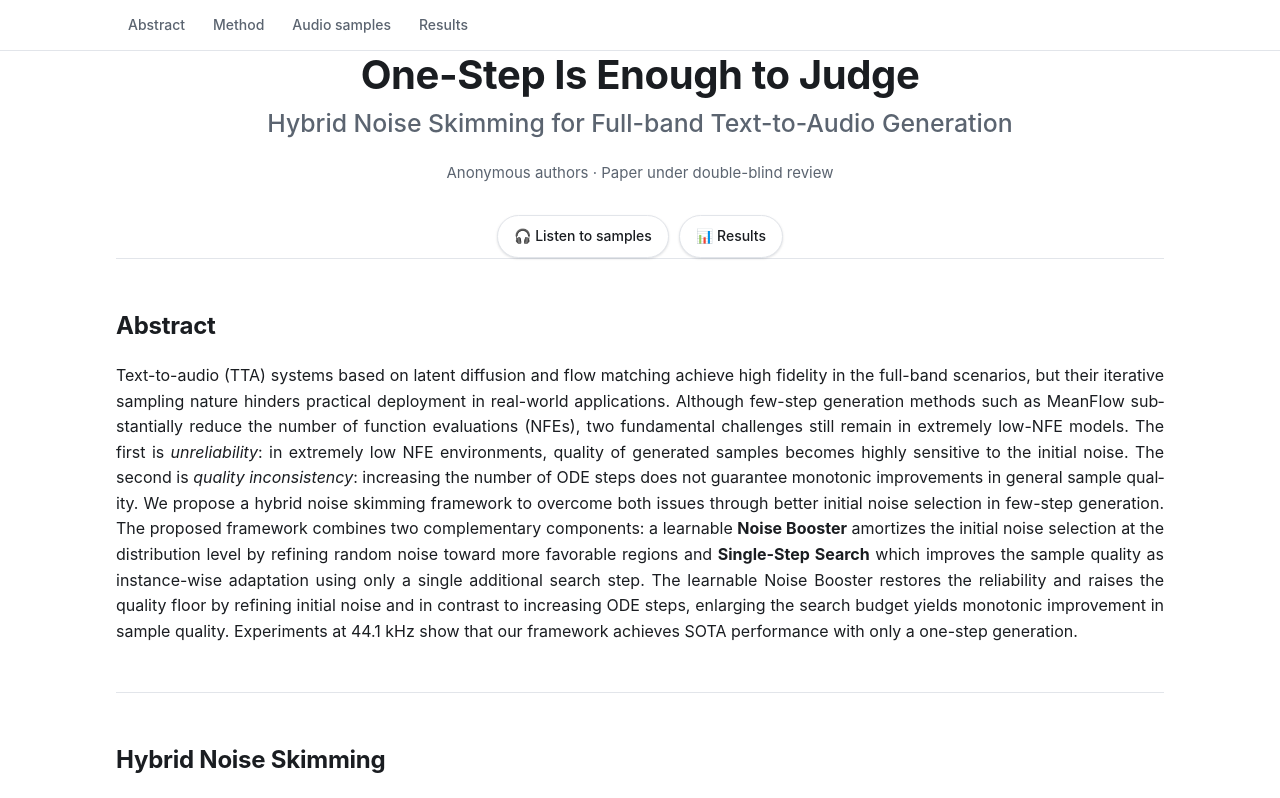
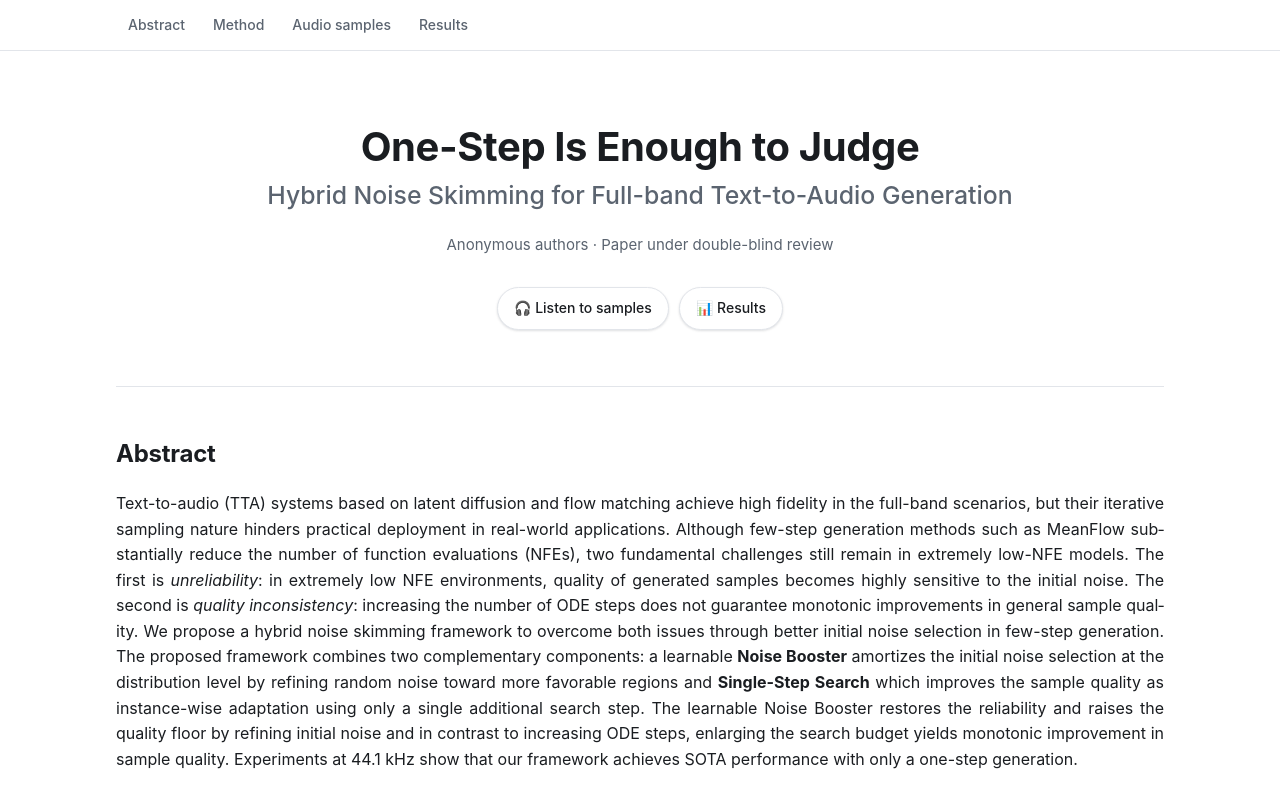
Before and after one commit to briskmuntjack/briskmuntjack.github.io, a plain HTML site: page index.html in a window 1280 px wide. Shown: the top 798 px of the page. Drawn offline with Linux system fonts and the light colour scheme.

Commit message:
Fix header padding being overridden by .wrap

```diff
--- a/index.html
+++ b/index.html
@@ -63,7 +63,7 @@
   nav a:hover { background: var(--bg-soft); color: var(--fg); text-decoration: none; }
 
   /* header */
-  header { padding: 140px 0 88px; text-align: center; }
+  header.wrap { padding: 72px 16px 56px; text-align: center; }
   header h1 { font-size: clamp(26px, 4vw, 40px); line-height: 1.2; margin: 0 0 10px; letter-spacing: -.01em; }
   header h1 small { display: block; font-size: .62em; font-weight: 500; color: var(--fg-muted); margin-top: 10px; letter-spacing: 0; }
   header .authors { color: var(--fg-muted); margin: 22px 0 0; font-size: 15px; }
```
